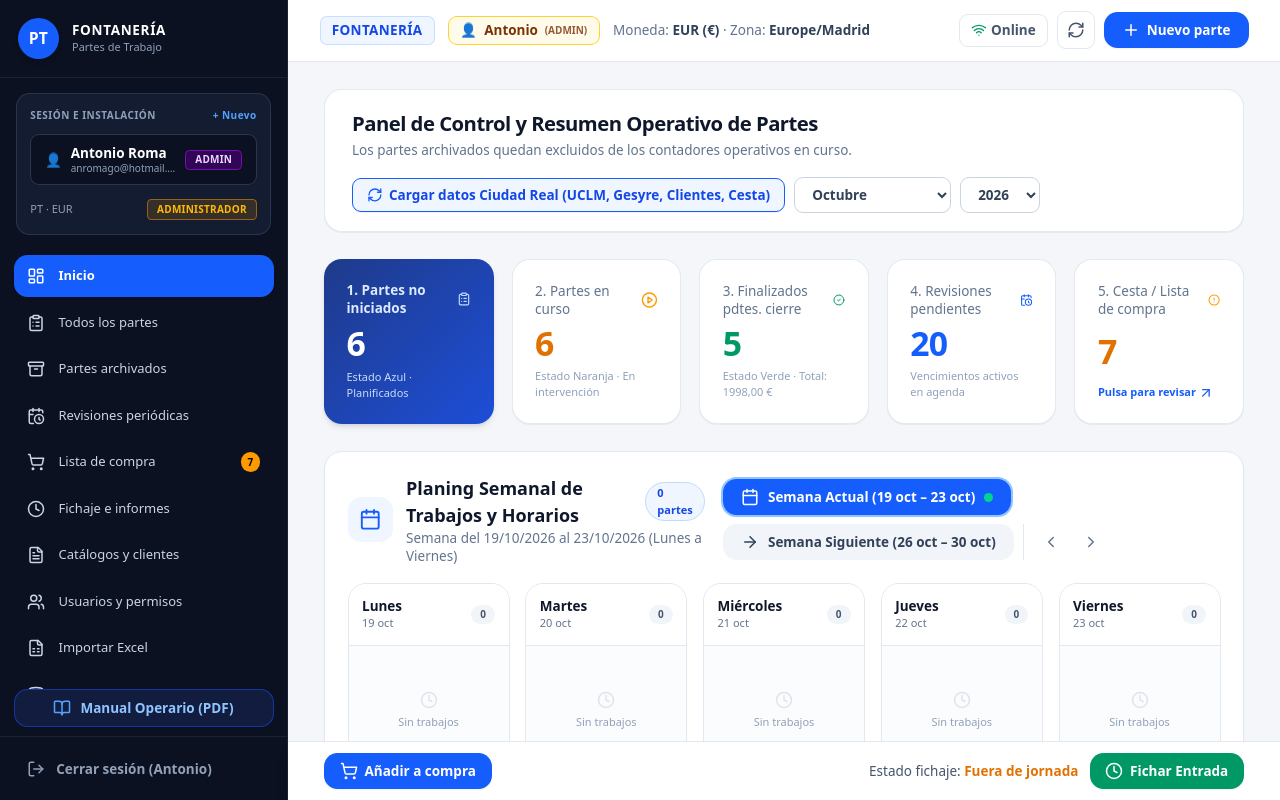
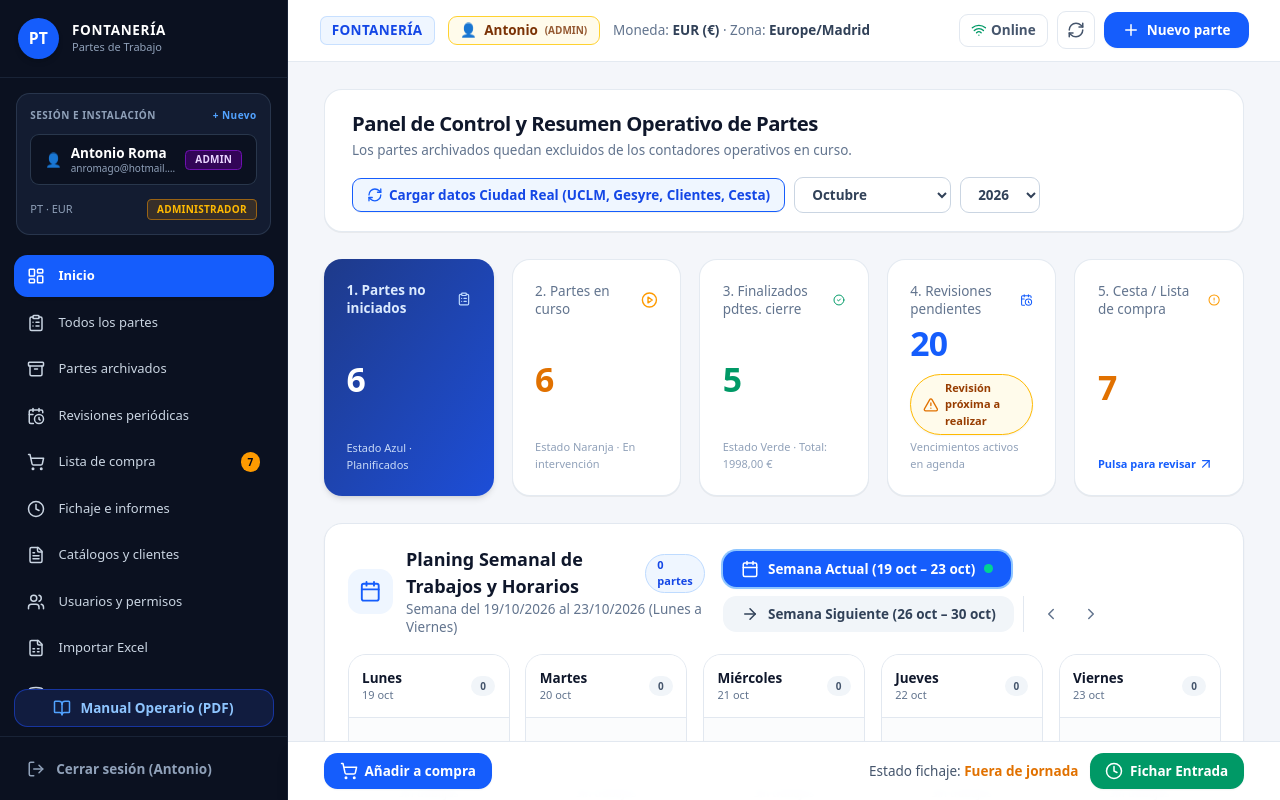
Before and after one commit to jugarbar666/app-partes-trabajo, a React (Vite) app: page / in a window 1280 px wide. Shown: the top 800 px of the page. Built offline with nearby package versions, Linux system fonts and the light colour scheme.

Commit message:
feat(reviews): aviso parpadeante en tarjeta de revisiones pendientes cuando queda 1 semana o hasta 1 dia tras vencimiento

```diff
--- a/src/App.tsx
+++ b/src/App.tsx
@@ -22,6 +22,7 @@ import {
   RefreshCw,
   CheckCircle2,
   AlertCircle,
+  AlertTriangle,
   PlayCircle,
   FileText,
   ArrowUpRight,
@@ -873,7 +874,28 @@ const MainApplicationContent: React.FC = () => {
       return { occ, rev, cust, addr, rType };
     });
 
+  const todayLocalDate = getCurrentLocalDate(tz);
   const countRevisionesPendientes = upcomingDashboardReviews.length;
+
+  // Detección de aviso para revisiones con vencimiento en la ventana [7 días antes .. 1 día después]:
+  // "cuando haya una revision a la que le queda una semana y durante esa semana hasta el dia seguiente que haya vencido y si no se ha realizado"
+  // "Si se ha realizado desaparecera ese aviso"
+  const hasUpcomingOrDueReview = useMemo(() => {
+    return reviewOccurrences.some((occ) => {
+      if (occ.status === 'realizada' || occ.status === 'cancelada') {
+        return false;
+      }
+      if (!occ.due_date) return false;
+      const [dueY, dueM, dueD] = occ.due_date.split('-').map(Number);
+      const [todayY, todayM, todayD] = todayLocalDate.split('-').map(Number);
+      if (!dueY || !dueM || !dueD || !todayY || !todayM || !todayD) return false;
+      const dueTime = Date.UTC(dueY, dueM - 1, dueD);
+      const todayTime = Date.UTC(todayY, todayM - 1, todayD);
+      const diffDays = Math.round((dueTime - todayTime) / (1000 * 60 * 60 * 24));
+      // Ventana de aviso: diffDays entre -1 (día siguiente de vencer) y 7 (le queda 1 semana)
+      return diffDays >= -1 && diffDays <= 7;
+    });
+  }, [reviewOccurrences, todayLocalDate]);
 
   // Importes facturados/cobrados para resumen visual en tarjetas
   const totalFinishedCents = activeWorkOrders
@@ -917,7 +939,7 @@ const MainApplicationContent: React.FC = () => {
   const [adminMobileShowDashboard, setAdminMobileShowDashboard] = useState(false);
 
   // Cálculos para el Planing Semanal de la Agenda Operativa (Lunes a Viernes, días laborables)
-  const todayLocalDate = getCurrentLocalDate(tz);
+  // todayLocalDate definido arriba para cálculos de avisos y planning
   const currentWeekDays = useMemo(() => getWeekDays(todayLocalDate, 0, tz, true), [todayLocalDate, tz]);
   const nextWeekDays = useMemo(() => getWeekDays(todayLocalDate, 1, tz, true), [todayLocalDate, tz]);
   const selectedWeekDays = useMemo(
@@ -1983,7 +2005,15 @@ const MainApplicationContent: React.FC = () => {
                             className="p-4 rounded-xl bg-indigo-600 text-white text-left shadow-xs cursor-pointer"
                           >
                             <div className="text-[11px] font-bold uppercase opacity-85">4. Revisiones</div>
-                            <div className="text-2xl font-black mt-1">{countRevisionesPendientes}</div>
+                            <div className="flex items-center gap-2 mt-1 flex-wrap">
+                              <span className="text-2xl font-black">{countRevisionesPendientes}</span>
+                              {hasUpcomingOrDueReview && (
+                                <span className="inline-flex items-center gap-1 text-[10px] font-extrabold bg-amber-400 text-slate-950 px-2 py-0.5 rounded-full animate-pulse shadow-xs">
+                                  <AlertTriangle className="w-3 h-3 text-slate-950 shrink-0" />
+                                  <span>Revisión próxima a realizar</span>
+                                </span>
+                              )}
+                            </div>
                           </button>
                         </div>
                         {renderWeeklyPlanningSection()}
@@ -2167,8 +2197,19 @@ const MainApplicationContent: React.FC = () => {
                         </span>
                         <CalendarClock className="w-4 h-4 text-blue-600" />
                       </div>
-                      <div className="text-3xl font-extrabold text-blue-600 tracking-tight my-1">
-                        {countRevisionesPendientes}
+                      <div className="flex items-center gap-2.5 my-1 flex-wrap">
+                        <div className="text-3xl font-extrabold text-blue-600 tracking-tight">
+                          {countRevisionesPendientes}
+                        </div>
+                        {hasUpcomingOrDueReview && (
+                          <span
+                            data-testid="aviso-revision-proxima"
+                            className="inline-flex items-center gap-1.5 px-2.5 py-1 rounded-full bg-amber-50 border border-amber-400 text-amber-800 text-[11px] font-extrabold animate-pulse shadow-xs"
+                          >
+                            <AlertTriangle className="w-3.5 h-3.5 text-amber-600 shrink-0" />
+                            <span>Revisión próxima a realizar</span>
+                          </span>
+                        )}
                       </div>
                       <div className="text-[11px] text-slate-400">
                         Vencimientos activos en agenda
```
Also changed, not shown: 1 other file (tests, documents, lock files or other folders).
